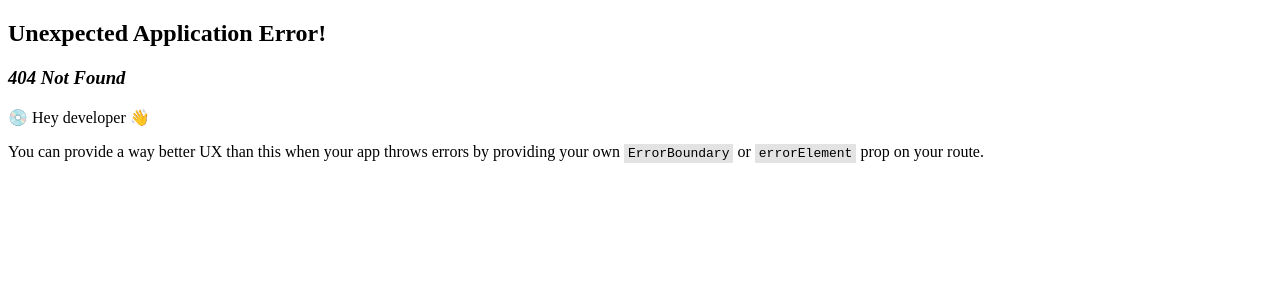
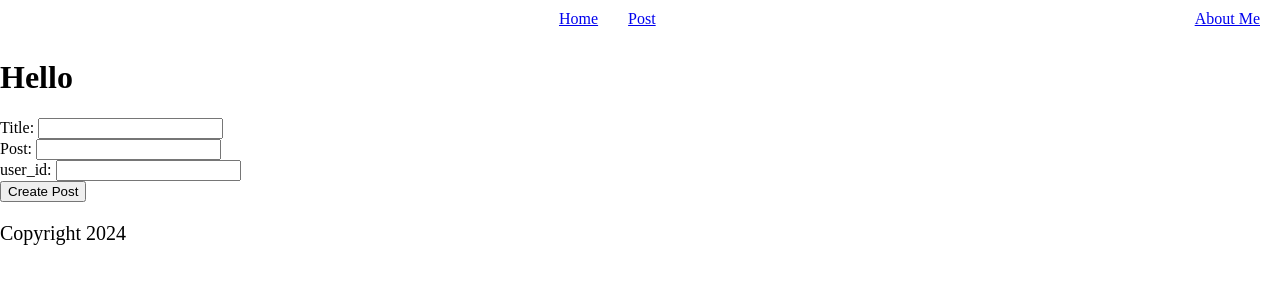
Before and after one commit to zackvalavanis/Travel-Journal-Frontend, a React (Vite) app: page /create in a window 1280 px wide. Before the commit this address had no page. Shown: the top 300 px of the page. Built offline with nearby package versions, Linux system fonts and the light colour scheme.

Commit message:
Home page, about me, and posts main page

```diff
--- a/package.json
+++ b/package.json
@@ -10,6 +10,10 @@
     "preview": "vite preview"
   },
   "dependencies": {
+    "@emotion/react": "^11.13.3",
+    "@emotion/styled": "^11.13.0",
+    "@mui/material": "^6.1.4",
+    "axios": "^1.7.7",
     "react": "^18.3.1",
     "react-dom": "^18.3.1",
     "react-router-dom": "^6.27.0"
--- /dev/null
+++ b/src/AboutMePage.jsx
@@ -0,0 +1,11 @@
+import './AboutMePage.css'
+
+export function AboutMePage () {
+  return (
+    <div>
+      <h1>
+        About Me
+      </h1>
+    </div>
+  )
+}
--- a/src/App.jsx
+++ b/src/App.jsx
@@ -1,7 +1,10 @@
 import { Header } from './Header.jsx';
 import { Footer } from './Footer.jsx';
 import { Home } from './Home.jsx'
+import { AboutMePage } from './AboutMePage.jsx'
+import { CreatePostPage } from './CreatePostPage.jsx'
 import { createBrowserRouter, RouterProvider, Outlet } from 'react-router-dom';
+import axios from 'axios'
 
 
 const router = createBrowserRouter( [
@@ -16,7 +19,19 @@ const router = createBrowserRouter( [
     children: [
       {
         path: '/',
-        element: <Home />
+        element: <Home />,
+        loader: () => axios.get('http://localhost:3000/posts.json').then((response) => {
+          console.log(response.data);
+          return response.data;
+        })
+      },
+      {
+        path: '/AboutMe',
+        element: <AboutMePage />
+      },
+      {
+        path: '/create',
+        element: <CreatePostPage />
       }
     ]
   }
--- /dev/null
+++ b/src/CreatePostPage.jsx
@@ -0,0 +1,42 @@
+import './CreatePostPage.css'
+import axios from 'axios'
+
+export function CreatePostPage () {
+  const handleSubmit = (event) => {
+    event.preventDefault();
+    console.log('handleSubmit');
+    const params = new FormData(event.target);
+    axios.post('http://localhost:3000/posts.json', params).then((response) => {
+      console.log(response.data);
+      return response.data
+
+    })
+  }
+
+
+
+
+
+
+
+
+
+
+  return (
+    <div>
+    <h1>Hello</h1>
+      <form onSubmit={handleSubmit}>
+        <div>
+          Title: <input name='title' type='text' required/>
+        </div>
+        <div>
+          Post: <input name='text' type='text' required/>
+        </div>
+        <div>
+          user_id: <input name='user_id' type='text' />
+        </div>
+        <button type='submit'>Create Post</button>
+      </form>
+    </div>
+  )
+}
--- a/src/Footer.css
+++ b/src/Footer.css
@@ -0,0 +1,3 @@
+Footer {
+  font-size: 20px;
+}
--- a/src/Footer.jsx
+++ b/src/Footer.jsx
@@ -2,6 +2,8 @@ import './Footer.css'
 
 export function Footer () {
   return (
-    <h1>Copyright 2024</h1>
+    <footer>
+      <p>Copyright 2024</p>
+    </footer>
   )
 }
--- a/src/Header.css
+++ b/src/Header.css
@@ -0,0 +1,35 @@
+header {
+  display: flex;
+  /* Use flexbox for layout */
+  align-items: center;
+  /* Center items vertically */
+  justify-content: space-between;
+  /* Space between left and right sections */
+  position: sticky;
+  top: 0;
+  background-color: white;
+  z-index: 100;
+  width: 100%;
+  padding: 10px 20px;
+}
+
+.header-center {
+  display: flex;
+  /* Keep it as flex to arrange links */
+  justify-content: center;
+  /* Center the links inside this div */
+  flex-grow: 1;
+  /* Allow this div to grow and take available space */
+}
+
+.header-center .link-container {
+  margin: 0 15px;
+  /* Space between links */
+}
+
+.header-right {
+  display: flex;
+  /* Keep the right section as flex */
+  margin-left: auto;
+  /* Pushes this section to the right */
+}
--- a/src/Header.jsx
+++ b/src/Header.jsx
@@ -1,7 +1,22 @@
 import './Header.css'
+import { Link } from 'react-router-dom'
 
 export function Header () {
   return (
-    <h1>Hello all</h1>
+    <header>
+      <div className='header-center'>
+        <div className='link-container'>
+          <Link to='/'>Home</Link>
+        </div>
+        <div className='link-container'>
+          <Link to='/create'>Post</Link>
+        </div>
+      </div>
+      <div className='header-right'>
+        <div className='link-container'>
+          <Link to='/AboutMe'> About Me</Link>
+        </div>
+      </div>
+    </header>
   )
 }
--- a/src/Home.jsx
+++ b/src/Home.jsx
@@ -1,7 +1,24 @@
+import { useLoaderData } from 'react-router-dom'
 import './Home.css'
 
 export function Home () {
+  const posts = useLoaderData();
+
+
   return (
-    <h1>Hi</h1>
+    <div className='home-cards'>
+      <h1>My Travels</h1>
+      {posts.map((post) => (
+        <div key={post.id}>
+          <h1>{post.title}</h1>
+          <p>{post.text}</p>
+          {post.images && post.images.length > 0 ? (
+            <img src={post.images && post.images[0].image_url} />
+          ) : (
+            <div>No image available</div>
+          )}
+        </div>
+      ))}
+    </div>
   )
 }
--- a/src/index.css
+++ b/src/index.css
@@ -0,0 +1,14 @@
+* {
+  box-sizing: border-box;
+  /* Include padding and borders in width */
+}
+
+html,
+body {
+  margin: 0;
+  /* Remove default margin */
+  padding: 0;
+  /* Remove default padding */
+  overflow-x: hidden;
+  /* Prevent horizontal scrolling */
+}
```
Also changed, not shown: src/AboutMePage.css (added), src/CreatePostPage.css (added), 1 other file (tests, documents, lock files or other folders).
